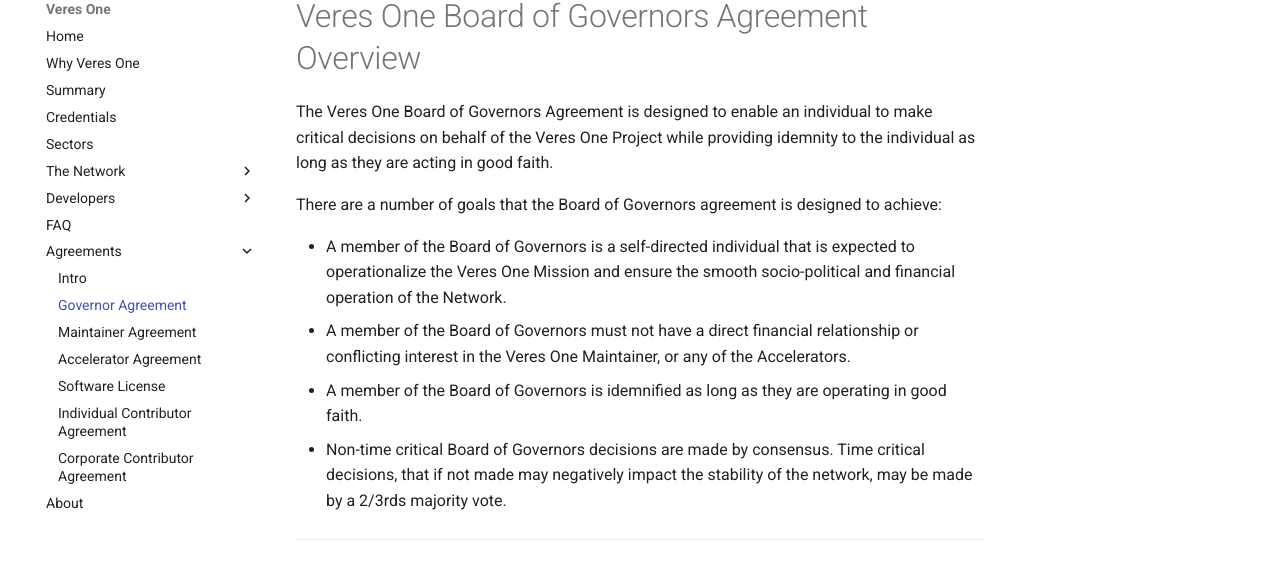
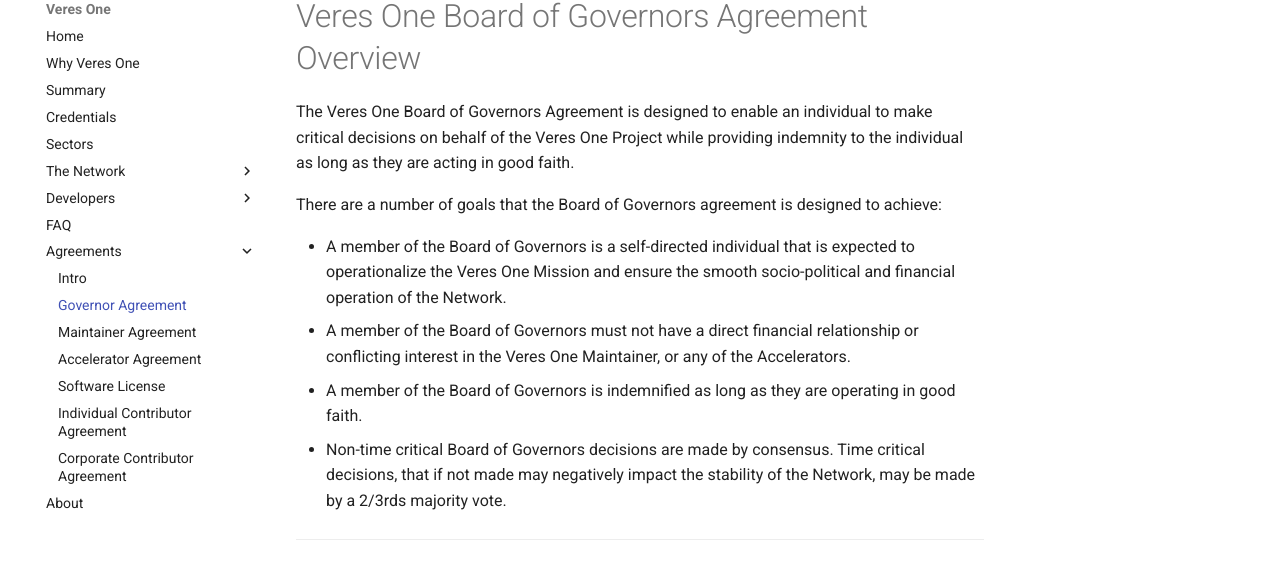
Before and after one commit to veres-one/docs.veres.one, an MkDocs documentation site: the page built from docs/agreements/governor.md, in a window 1280 px wide and 1400 px high. Shown: the part 102-670 px from the top of the window. Built offline with MkDocs 1.6.1 and Material for MkDocs 9.7.7, drawn with Linux system fonts in a browser that asks for light colours; old or Windows-style settings are respelled for this version of MkDocs; some of the changed text lies outside the part shown.

Commit message:
Governors Agreement Pass, Adam.

```diff
--- a/docs/agreements/governor.md
+++ b/docs/agreements/governor.md
@@ -2,7 +2,7 @@
 
 The Veres One Board of Governors Agreement is designed to enable an
 individual to make critical decisions on behalf of the Veres One Project while
-providing idemnity to the individual as long as they are acting in good faith.
+providing indemnity to the individual as long as they are acting in good faith.
 
 There are a number of goals that the Board of Governors agreement is designed
 to achieve:
@@ -13,11 +13,11 @@ to achieve:
  * A member of the Board of Governors must not have a direct financial
    relationship or conflicting interest in the Veres One Maintainer,
    or any of the Accelerators.
- * A member of the Board of Governors is idemnified as long as they
+ * A member of the Board of Governors is indemnified as long as they
    are operating in good faith.
  * Non-time critical Board of Governors decisions are made by consensus.
    Time critical decisions, that if not made may negatively impact the
-   stability of the network, may be made by a 2/3rds majority vote.
+   stability of the Network, may be made by a 2/3rds majority vote.
 
 -------------------
 
```
Also changed, not shown: other parts of docs/agreements/governor.md (+1 -1 lines).
